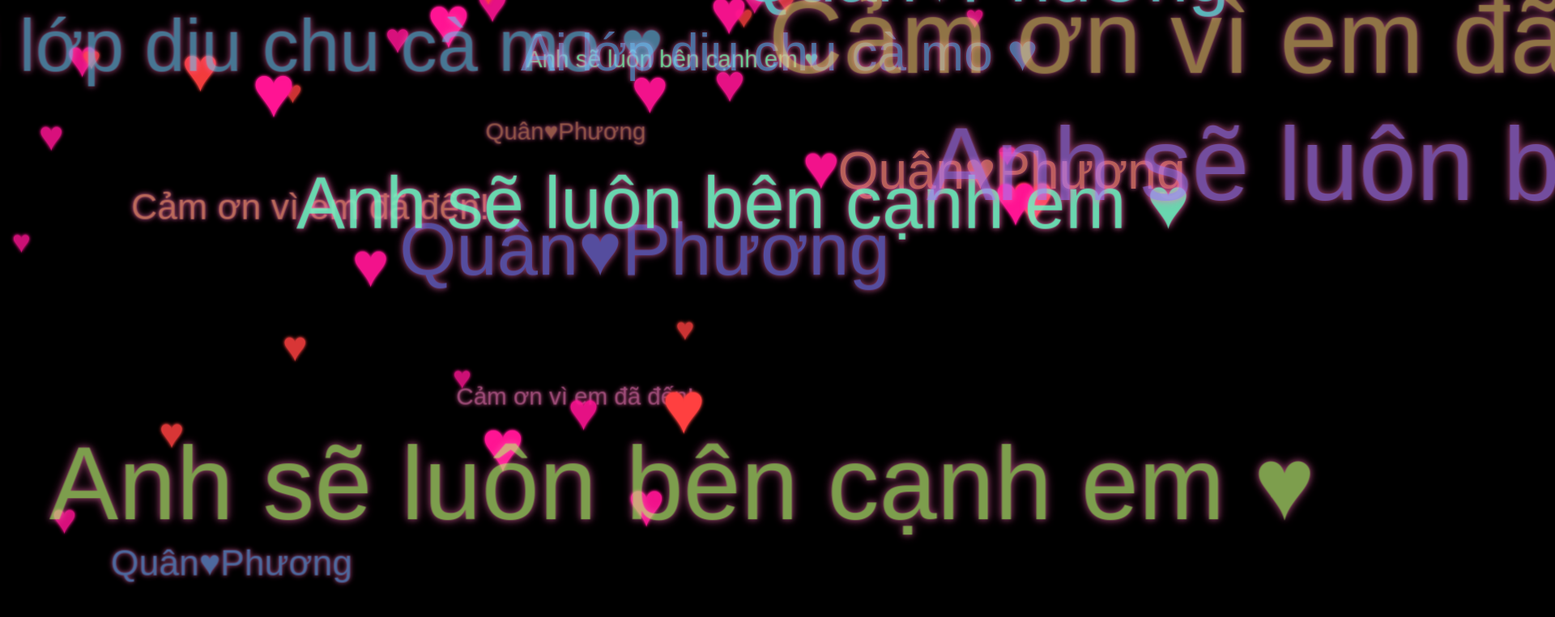
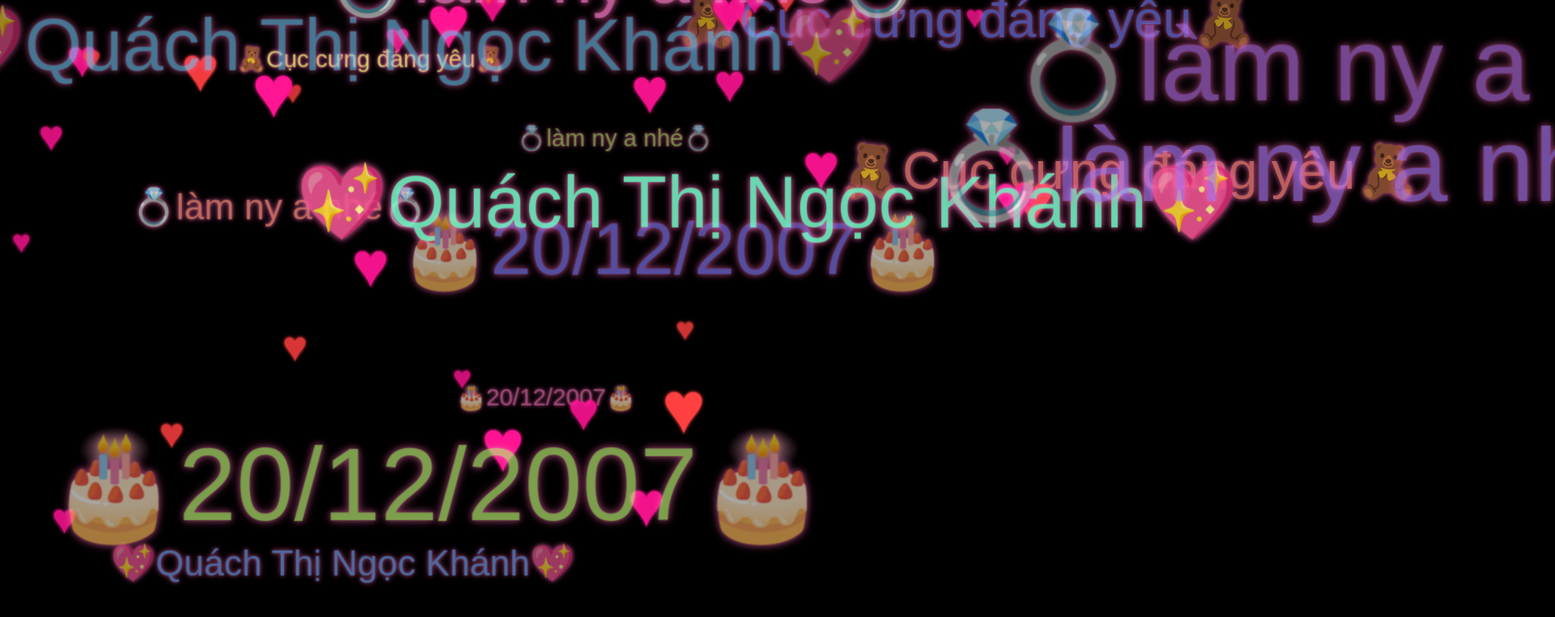
Before and after one commit to love-uu-forever/love36, a plain HTML site: page index.html in a window 1280 px wide. Shown: the top 762 px of the page at 81% size, 1920 px wide, since content can reach past the window. Drawn offline with Linux system fonts and the light colour scheme.

Commit message:
Update index.html

```diff
--- a/index.html
+++ b/index.html
@@ -134,10 +134,26 @@
     </audio>
     <script>
         const texts = [
-            "Cảm ơn vì em đã đến!",
-            "Ai lớp diu chu cà mo ♥",
-            "Anh sẽ luôn bên cạnh em ♥",
-            "Quân♥Phương"
+            "💖Quách Thị Ngọc Khánh💖",
+  "🐰Yêu Bống🐰",
+  "🎂20/12/2007🎂",
+  "💍làm ny a nhé💍",
+  "🧸Cục cưng đáng yêu🧸",
+ "💖Quách Thị Ngọc Khánh💖",
+  "🐰Yêu Bống🐰",
+  "🎂20/12/2007🎂",
+  "💍làm ny a nhé💍",
+  "🧸Cục cưng đáng yêu🧸",
+ "💖Quách Thị Ngọc Khánh💖",
+  "🐰Yêu Bống🐰",
+  "🎂20/12/2007🎂",
+  "💍làm ny a nhé💍",
+  "🧸Cục cưng đáng yêu🧸",
+ "💖Quách Thị Ngọc Khánh💖",
+  "🐰Yêu Bống🐰",
+  "🎂20/12/2007🎂",
+  "💍làm ny a nhé💍",
+  "🧸Cục cưng đáng yêu🧸",
         ];
 
         const scene = document.getElementById("scene");
```
